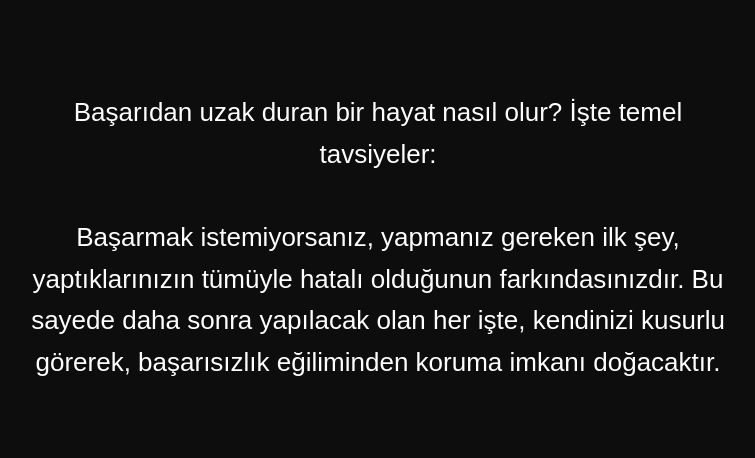
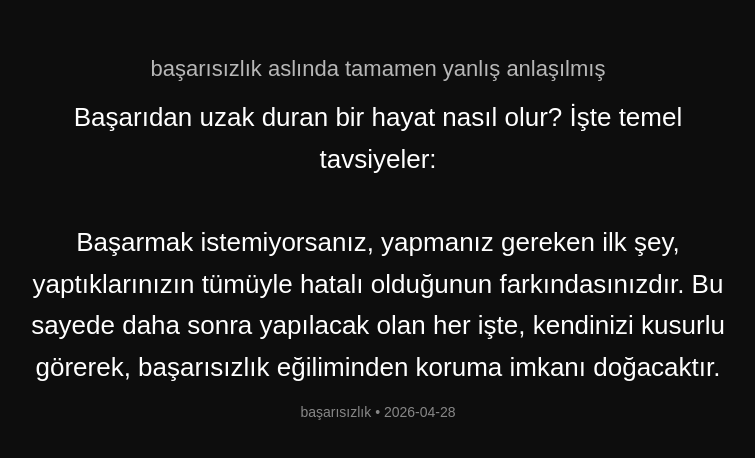
Before and after one commit to erdemkarakurt/gotayagi, a website: page index.html in a window 1280 px wide. Shown: the part 182-640 px from the top of the page, without its empty margins (262-1017 px from the left). Drawn offline with Linux system fonts and the light colour scheme.

Commit message:
Update index.html

```diff
--- a/index.html
+++ b/index.html
@@ -18,22 +18,52 @@
       padding: 20px;
     }
 
+    .box {
+      max-width: 700px;
+    }
+
+    #title {
+      font-size: 22px;
+      opacity: 0.7;
+      margin-bottom: 15px;
+    }
+
     #text {
       font-size: 26px;
-      max-width: 700px;
       line-height: 1.6;
+    }
+
+    #meta {
+      margin-top: 15px;
+      font-size: 14px;
+      opacity: 0.5;
     }
   </style>
 </head>
+
 <body>
 
-<div id="text">yükleniyor...</div>
+<div class="box">
+  <div id="title">yükleniyor...</div>
+  <div id="text">...</div>
+  <div id="meta"></div>
+</div>
 
 <script>
 async function load() {
-  const res = await fetch("data.json?v=" + Date.now());
-  const data = await res.json();
-  document.getElementById("text").innerText = data.text;
+  try {
+    const res = await fetch("data.json?v=" + Date.now());
+    const d = await res.json();
+
+    document.title = d.title;
+
+    document.getElementById("title").innerText = d.title;
+    document.getElementById("text").innerText = d.text;
+    document.getElementById("meta").innerText =
+      `${d.topic} • ${d.date}`;
+  } catch (e) {
+    document.getElementById("text").innerText = "yüklenemedi";
+  }
 }
 
 load();
```
